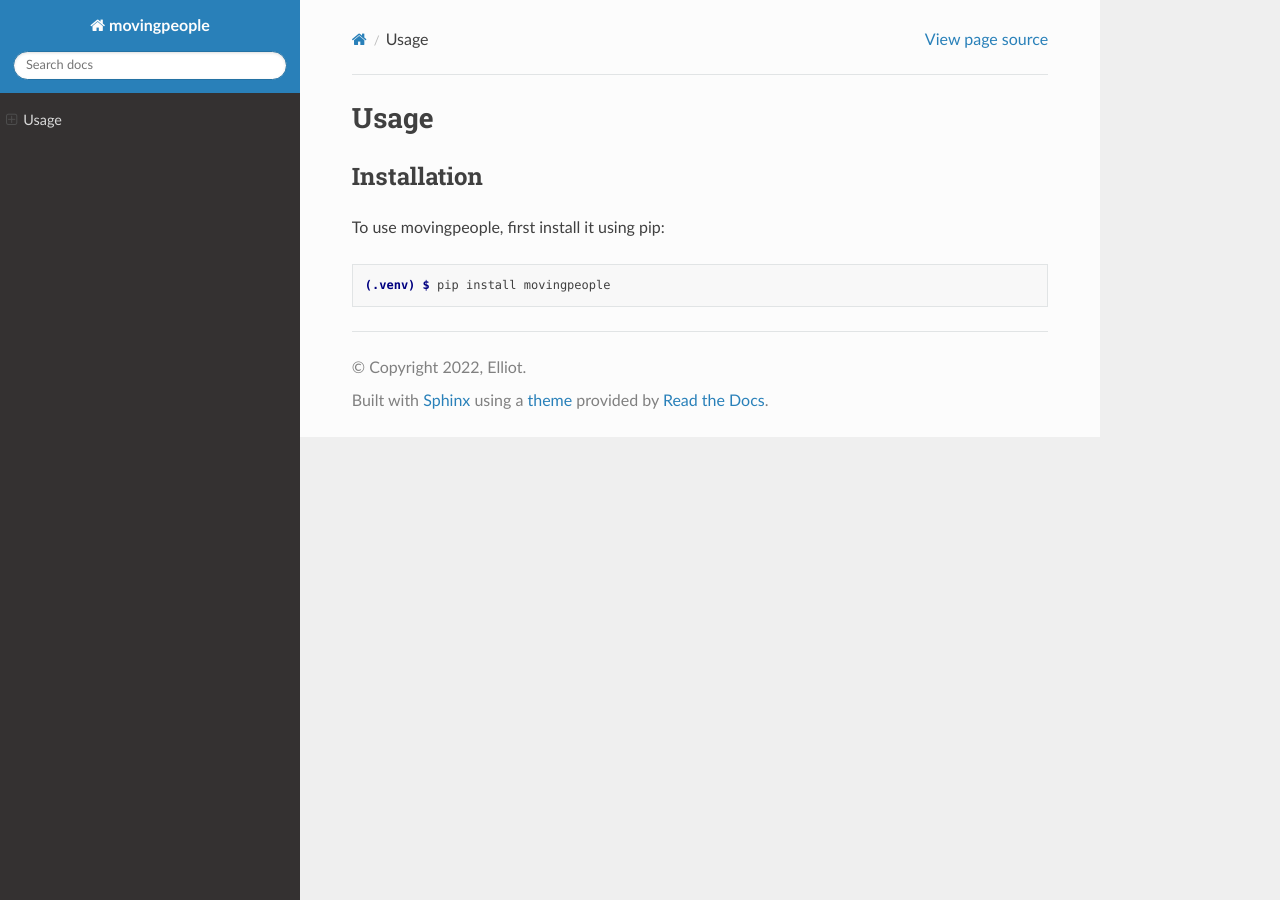
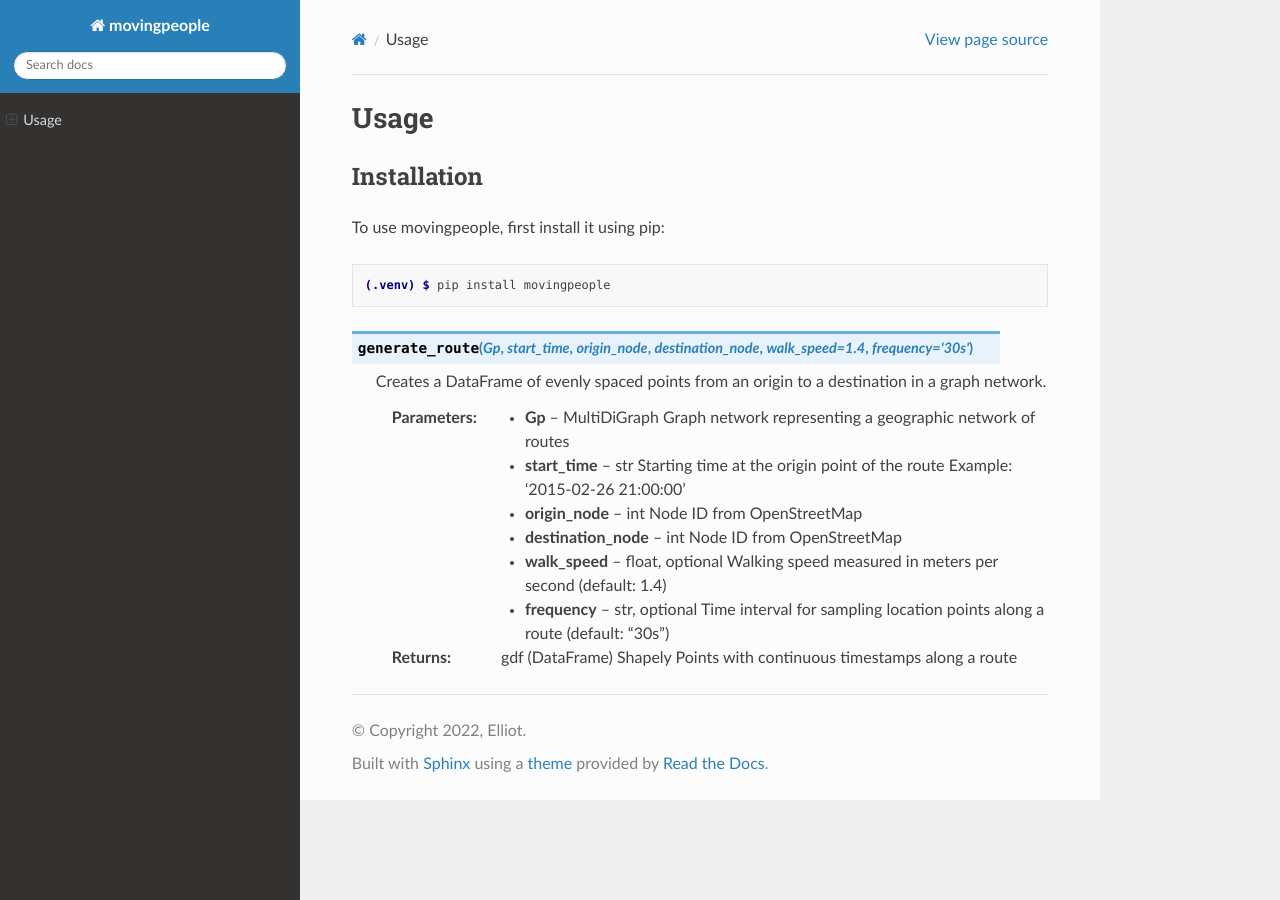
Before and after one commit to elz1582/movingpeople, a Sphinx documentation site: the page built from docs/usage.rst, in a window 1280 px wide. Built offline with Sphinx 7.4.7 and the Read the Docs theme 2.0.0, drawn with Linux system fonts in a browser that asks for light colours.

Commit message:
Fixing documentation #3

```diff
--- a/docs/usage.rst
+++ b/docs/usage.rst
@@ -11,3 +11,25 @@ To use movingpeople, first install it using pip:
 .. code-block:: console
 
    (.venv) $ pip install movingpeople
+
+
+.. function:: generate_route(Gp, start_time, origin_node, destination_node, walk_speed=1.4, frequency="30s")
+
+   Creates a DataFrame of evenly spaced points from an origin to a destination in a graph network.
+
+   :param Gp: MultiDiGraph
+      Graph network representing a geographic network of routes
+   :param start_time: str
+      Starting time at the origin point of the route
+      Example: '2015-02-26 21:00:00'
+   :param origin_node: int
+      Node ID from OpenStreetMap
+   :param destination_node: int
+      Node ID from OpenStreetMap
+   :param walk_speed: float, optional
+      Walking speed measured in meters per second (default: 1.4)
+   :param frequency: str, optional
+      Time interval for sampling location points along a route (default: "30s")
+
+   :return: gdf (DataFrame)
+      Shapely Points with continuous timestamps along a route
```
